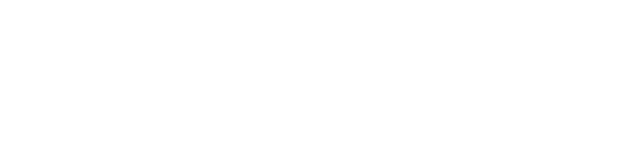
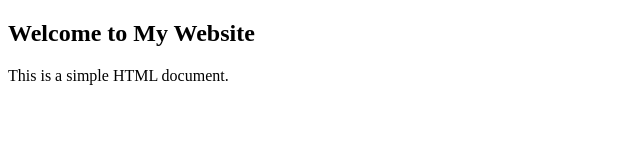
Before and after one commit to roshnikri03/git, a plain HTML site: page index.html in a window 1280 px wide. Shown: the whole page, without its empty margins (0-640 px from the left). Drawn offline with Linux system fonts and the light colour scheme.

Commit message:
add sample test

```diff
--- a/index.html
+++ b/index.html
@@ -6,6 +6,7 @@
     <title>Document</title>
 </head>
 <body>
-
+    <h2>Welcome to My Website</h2>
+    <p>This is a simple HTML document.</p>
 </body>
 </html>
```
